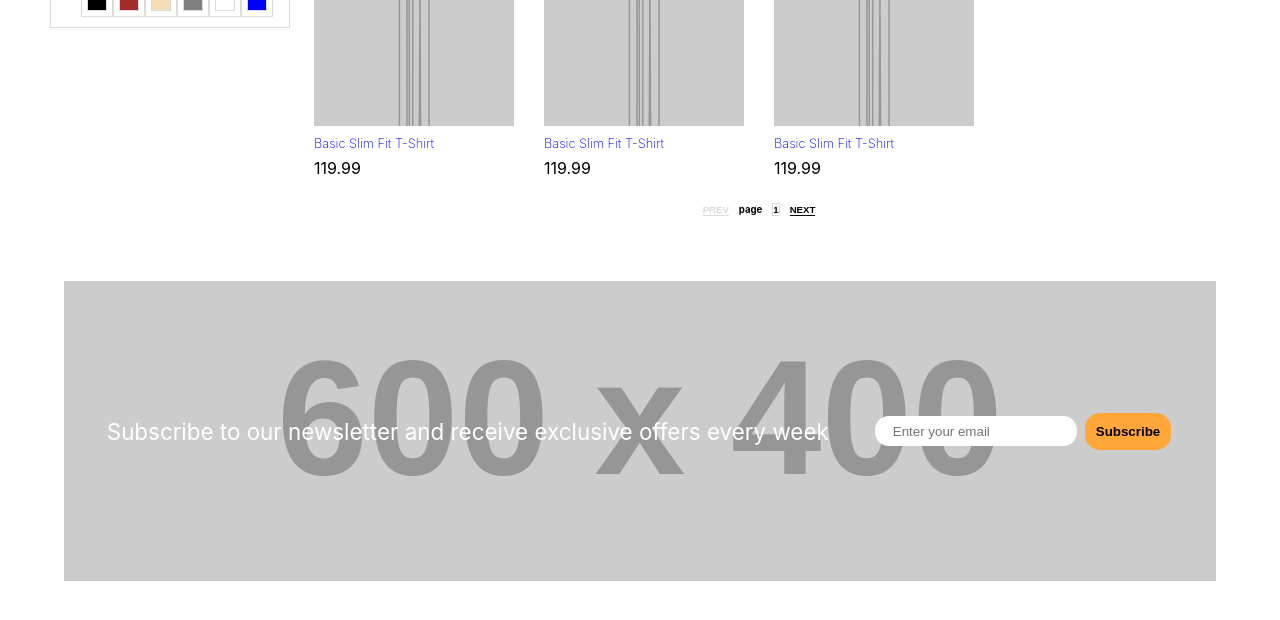
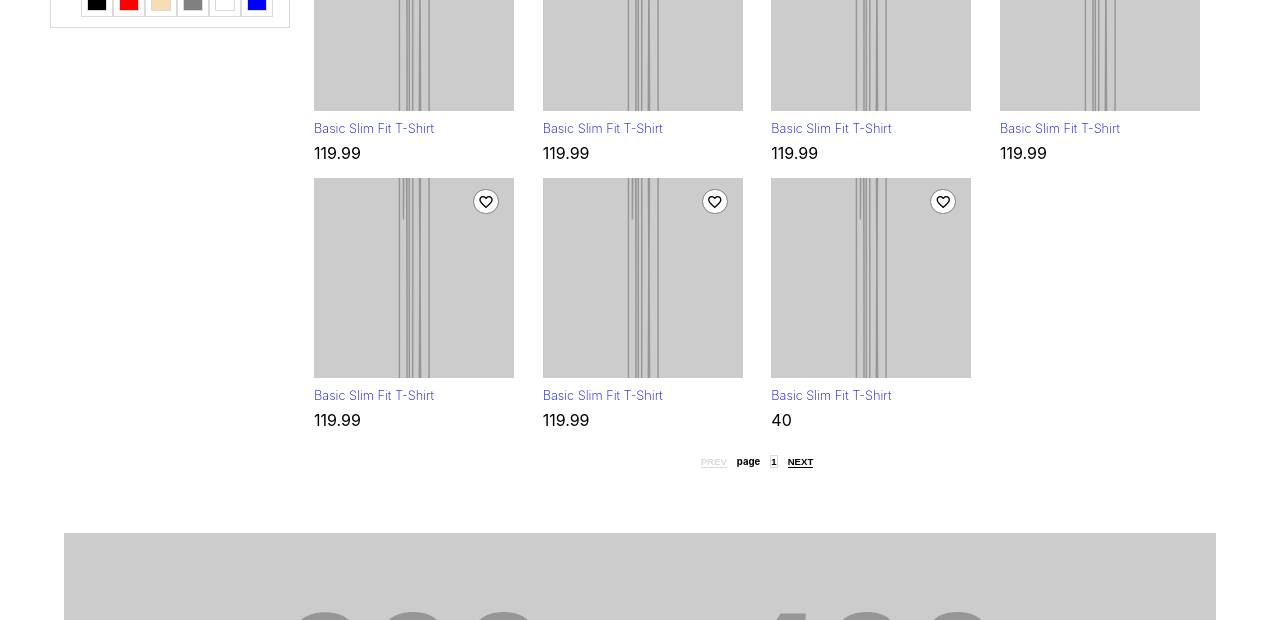
Before and after one commit to al-amiir/E-Shop, a React app: page / in a window 1280 px wide. Shown: the part 591-1211 px from the top of the page. Built offline with nearby package versions, Linux system fonts and the light colour scheme; placeholder pictures from the web are drawn by us.

Commit message:
Design Enhancment

```diff
--- a/src/Js/components/header.js
+++ b/src/Js/components/header.js
@@ -11,7 +11,7 @@
               <font color="orange">E</font> shop
             </span>
           </div>
-          <div className="button_container">
+          <div className="button_container button_container-kinds">
             <button className="button_navigation">Men</button>
             <button className="button_navigation">Women</button>
             <button className="button_navigation">Kids</button>
@@ -23,8 +23,11 @@
             <button className="button_navigation">
               <span className="material-icons">shopping_cart</span>
             </button>
-            <button className="button_navigation">
+            <button className="button_navigation button_navigation-identify">
               <span className="material-icons">perm_identity</span>
+            </button>
+            <button className="button_navigation button_navigation-menu">
+              <span className="material-icons">menu</span>
             </button>
           </div>
         </div>
--- a/src/Js/components/main-content .js
+++ b/src/Js/components/main-content .js
@@ -50,6 +50,7 @@
                 </select>
               </label>
             </form>
+            <span className="button_filter fa fa-filter "></span>
           </div>
         </div>
         <div className="maincontent_content">
@@ -60,9 +61,7 @@
               </Link>
             ))
           ) : (
-            <p className="text-error">
-              Sorry We Don't Have What you Searched For !.
-            </p>
+            <p className="text-error">Sorry Not Found!.</p>
           )}
         </div>
         {products.length > 0 ? <Pagination /> : ""}
--- a/src/Js/components/side-bar.js
+++ b/src/Js/components/side-bar.js
@@ -15,7 +15,7 @@
     },
     sizeNeedsByClient: [],
 
-    color: ["black", "brown", "wheat", "grey", "white", "blue"],
+    color: ["black", "red", "wheat", "grey", "white", "blue"],
     colorChecked: {
       black: false,
       brown: false,
--- a/src/TEST_DATA.js
+++ b/src/TEST_DATA.js
@@ -9,7 +9,6 @@
       "https://via.placeholder.com/150/000000/FFFFFF?Text=Digital.com",
       "https://via.placeholder.com/150/000000/FFFFFF?Text=Digital.com",
     ],
-
     amount: 1,
     price: 119.99,
     sale: 89.99,
@@ -48,13 +47,13 @@
     amount: 1,
     price: 119.99,
     size: ["xs", "xl"],
-    color: ["blue", "black"],
+    color: ["red", "black"],
     views: 15,
     dateTime: 1633730400000,
   },
   {
     id: 4,
-    type: "T-Shirts",
+    type: "Sweatshirts",
     title: "Basic Slim Fit T-Shirt",
     img: "https://via.placeholder.com/450X250/000000/FFFFFF?Text=Digital.com",
     thumbnail: [
@@ -65,7 +64,7 @@
     amount: 1,
     price: 119.99,
     size: ["xs", "xl"],
-    color: ["blue", "black"],
+    color: ["wheat", "black"],
     views: 15,
     dateTime: 1633730400000,
   },
@@ -81,14 +80,31 @@
     ],
     amount: 1,
     price: 119.99,
-    size: ["xs", "xl"],
-    color: ["blue", "black"],
+    size: ["xs", "xxl"],
+    color: ["blue", "grey"],
     views: 15,
     dateTime: 1633730400000,
   },
   {
     id: 6,
-    type: "T-Shirts",
+    type: "Tank Tops",
+    title: "Basic Slim Fit T-Shirt",
+    img: "https://via.placeholder.com/450X250/000000/FFFFFF?Text=Digital.com",
+    thumbnail: [
+      "https://via.placeholder.com/150/000000/FFFFFF?Text=Digital.com",
+      "https://via.placeholder.com/150/000000/FFFFFF?Text=Digital.com",
+      "https://via.placeholder.com/150/000000/FFFFFF?Text=Digital.com",
+    ],
+    amount: 1,
+    price: 119.99,
+    size: ["s", "l"],
+    color: ["wheat", "black"],
+    views: 11,
+    dateTime: 1633730400000,
+  },
+  {
+    id: 7,
+    type: "Dress Shirts",
     title: "Basic Slim Fit T-Shirt",
     img: "https://via.placeholder.com/450X250/000000/FFFFFF?Text=Digital.com",
     thumbnail: [
@@ -100,12 +116,12 @@
     price: 119.99,
     size: ["xs", "xl"],
     color: ["blue", "black"],
-    views: 15,
+    views: 150,
     dateTime: 1633730400000,
   },
   {
-    id: 7,
-    type: "T-Shirts",
+    id: 8,
+    type: "Dress Shirts",
     title: "Basic Slim Fit T-Shirt",
     img: "https://via.placeholder.com/450X250/000000/FFFFFF?Text=Digital.com",
     thumbnail: [
@@ -117,7 +133,58 @@
     price: 119.99,
     size: ["xs", "xl"],
     color: ["blue", "black"],
-    views: 15,
+    views: 150,
+    dateTime: 1633730400000,
+  },
+  {
+    id: 9,
+    type: "Dress Shirts",
+    title: "Basic Slim Fit T-Shirt",
+    img: "https://via.placeholder.com/450X250/000000/FFFFFF?Text=Digital.com",
+    thumbnail: [
+      "https://via.placeholder.com/150/000000/FFFFFF?Text=Digital.com",
+      "https://via.placeholder.com/150/000000/FFFFFF?Text=Digital.com",
+      "https://via.placeholder.com/150/000000/FFFFFF?Text=Digital.com",
+    ],
+    amount: 1,
+    price: 119.99,
+    size: ["xs", "xl"],
+    color: ["blue", "black"],
+    views: 150,
+    dateTime: 1633730400000,
+  },
+  {
+    id: 10,
+    type: "Dress Shirts",
+    title: "Basic Slim Fit T-Shirt",
+    img: "https://via.placeholder.com/450X250/000000/FFFFFF?Text=Digital.com",
+    thumbnail: [
+      "https://via.placeholder.com/150/000000/FFFFFF?Text=Digital.com",
+      "https://via.placeholder.com/150/000000/FFFFFF?Text=Digital.com",
+      "https://via.placeholder.com/150/000000/FFFFFF?Text=Digital.com",
+    ],
+    amount: 1,
+    price: 119.99,
+    size: ["xs", "xl"],
+    color: ["blue", "black"],
+    views: 150,
+    dateTime: 1633730400000,
+  },
+  {
+    id: 11,
+    type: "Dress Shirts",
+    title: "Basic Slim Fit T-Shirt",
+    img: "https://via.placeholder.com/450X250/000000/FFFFFF?Text=Digital.com",
+    thumbnail: [
+      "https://via.placeholder.com/150/000000/FFFFFF?Text=Digital.com",
+      "https://via.placeholder.com/150/000000/FFFFFF?Text=Digital.com",
+      "https://via.placeholder.com/150/000000/FFFFFF?Text=Digital.com",
+    ],
+    amount: 1,
+    price: 40,
+    size: ["xs", "xl"],
+    color: ["blue", "black"],
+    views: 150,
     dateTime: 1633730400000,
   },
 ];
--- a/src/style/base/typography.scss
+++ b/src/style/base/typography.scss
@@ -9,4 +9,5 @@
   padding: 16px;
   color: white;
   text-align: center;
+  width: 225px;
 }
--- a/src/style/component/breadcrumbs.scss
+++ b/src/style/component/breadcrumbs.scss
@@ -1,4 +1,7 @@
 .breadcrumb {
+  @include respond(large-phone) {
+    display: none;
+  }
   padding: 20px 0px;
   list-style: none;
   li {
--- a/src/style/component/buttons.scss
+++ b/src/style/component/buttons.scss
@@ -10,6 +10,17 @@
     border: none;
     font-size: 0.8rem;
     font-weight: bold;
+    &-identify {
+      @include respond(phone) {
+        display: none;
+      }
+    }
+    &-menu {
+      display: none;
+      @include respond(phone) {
+        display: inline;
+      }
+    }
   }
   &_menu-collapse {
     font-size: 1rem;
@@ -53,4 +64,16 @@
     color: black;
     font-weight: 800;
   }
+  &_filter {
+    visibility: hidden;
+    border: 1px solid black;
+    padding: 3px;
+    border-radius: 3px;
+    background-color: #f7a530;
+    cursor: pointer;
+
+    @include respond(large-phone) {
+      visibility: visible;
+    }
+  }
 }
--- a/src/style/component/content.scss
+++ b/src/style/component/content.scss
@@ -3,12 +3,17 @@
   margin-top: 40px;
   margin-left: 24px;
   margin-right: 80px;
-
+  @include respond(tab-port) {
+    margin: 40px 0px;
+  }
   &_header {
     display: flex;
     justify-content: space-between;
+
+    @include respond(tab-land) {
+      justify-content: space-around;
+    }
     @include respond(tab-port) {
-      flex-direction: column;
     }
     span {
       font-size: 1rem;
@@ -23,11 +28,14 @@
     }
     &-right {
       display: flex;
-      justify-content: space-between;
+      justify-content: space-around;
       form {
         font-size: 0.7rem;
         font-weight: 700;
         margin-right: 20px;
+        @include respond(large-phone) {
+          display: none;
+        }
         select {
           border: 1px solid #dedada;
           background-color: transparent;
@@ -46,11 +54,12 @@
     display: grid;
     grid-template-rows: auto;
     grid-template-columns: repeat(4, min-content);
-    grid-gap: 30px;
+    grid-gap: 15px;
     justify-content: space-between;
     margin-top: 20px;
     @include respond(tab-land) {
       grid-template-columns: repeat(3, min-content);
+      justify-content: center;
     }
     @include respond(tab-port) {
       grid-template-columns: repeat(2, min-content);
--- a/src/style/layout/header.scss
+++ b/src/style/layout/header.scss
@@ -16,6 +16,11 @@
   display: flex;
   justify-content: center;
   align-items: center;
+  &-kinds {
+    @include respond(phone) {
+      display: none;
+    }
+  }
 
   span {
     font-size: 1.3rem;
```
Also changed, not shown: public/css/main.css, 1 other file.
